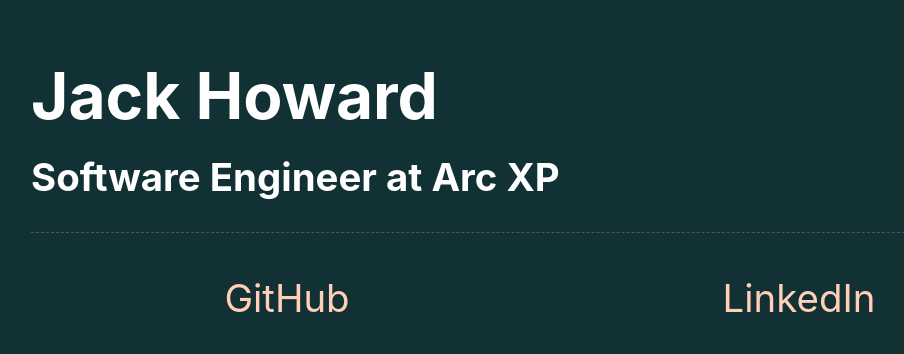
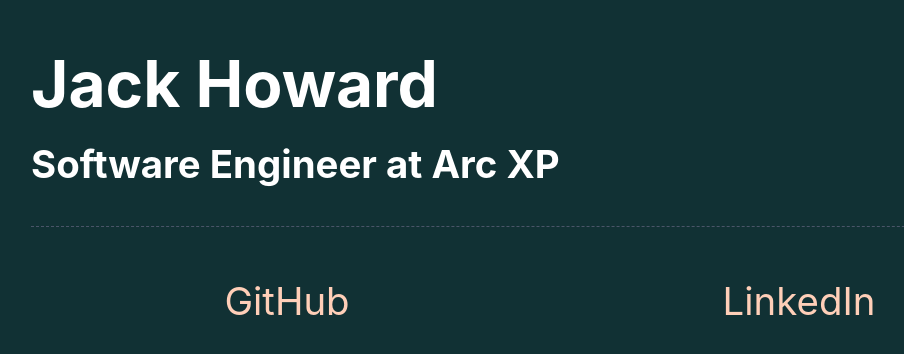
Before and after one commit to JackHowa/JackHowa.github.io, an Eleventy site: page index.njk in a window 1280 px wide. Shown: the part 166-520 px from the top of the page, without its empty margins (97-1001 px from the left). Built offline with nearby package versions, Linux system fonts and the light colour scheme; Eleventy itself is replaced by a stand-in of ours; files that its build step writes are made by us from their sources.

Commit message:
feat: Remove dom elements unnecessary

```diff
--- a/_includes/styles.css
+++ b/_includes/styles.css
@@ -10,10 +10,13 @@
   height: 100%;
   margin: 0;
   padding: 0;
+  /* system specific font */
+  font-family: -apple-system, system-ui, "Helvetica Neue", "Helvetica", "Arial",
+  sans-serif;
+  color: #fff;
 }
 
 main {
-  color: #fff;
   /* overscroll behavior doesn't work on safari */
   /* https://caniuse.com/#feat=css-overscroll-behavior */
   overscroll-behavior: none;
@@ -23,9 +26,6 @@
   flex-direction: column;
   justify-content: center;
   padding: 0 10vw 0 10vw;
-  /* system specific font */
-  font-family: -apple-system, system-ui, "Helvetica Neue", "Helvetica", "Arial",
-    sans-serif;
 }
 
 h1 {
@@ -34,13 +34,13 @@
 }
 
 h2 {
-  padding-top: 0.5em;
   font-size: 3vmax;
   margin: 0;
+  padding: 0.5em 0 1em 0;
 }
 
 a {
-  padding: 10px;
+  padding: 0.5em;
   font-size: 3vmax;
   color: #ffcfb8;
   text-decoration: none;
@@ -52,19 +52,9 @@
   text-decoration: underline;
 }
 
-#hr-container {
-  padding: 2em 0 2em 0;
-  margin: 0;
-}
-
-hr {
-  border: none;
-  border-bottom: 0.5px dashed #4a5568;
-  margin: 0;
-  padding: 0;
-}
-
 footer {
+  padding: 2em 0 0 0;
+  border-top: 0.5px dashed #4a5568;
   display: flex;
   justify-content: space-around;
   flex-flow: row wrap;
--- a/index.njk
+++ b/index.njk
@@ -43,15 +43,8 @@
 
   <body>
     <main>
-      <header>
-        <h1>{{contentTitle}}</h1>
-      </header>
-      <div>
-        <h2>{{contentSubtitle}}</h2>
-      </div>
-      <div id="hr-container">
-        <hr/>
-      </div>
+      <h1>{{contentTitle}}</h1>
+      <h2>{{contentSubtitle}}</h2>
       <footer>
         <a href="{{firstLinkURL}}" target="_blank" rel="noreferrer">{{firstLinkTitle}}</a>
         <a href="{{secondLinkURL}}" target="_blank" rel="noreferrer">{{secondLinkTitle}}</a>
```
